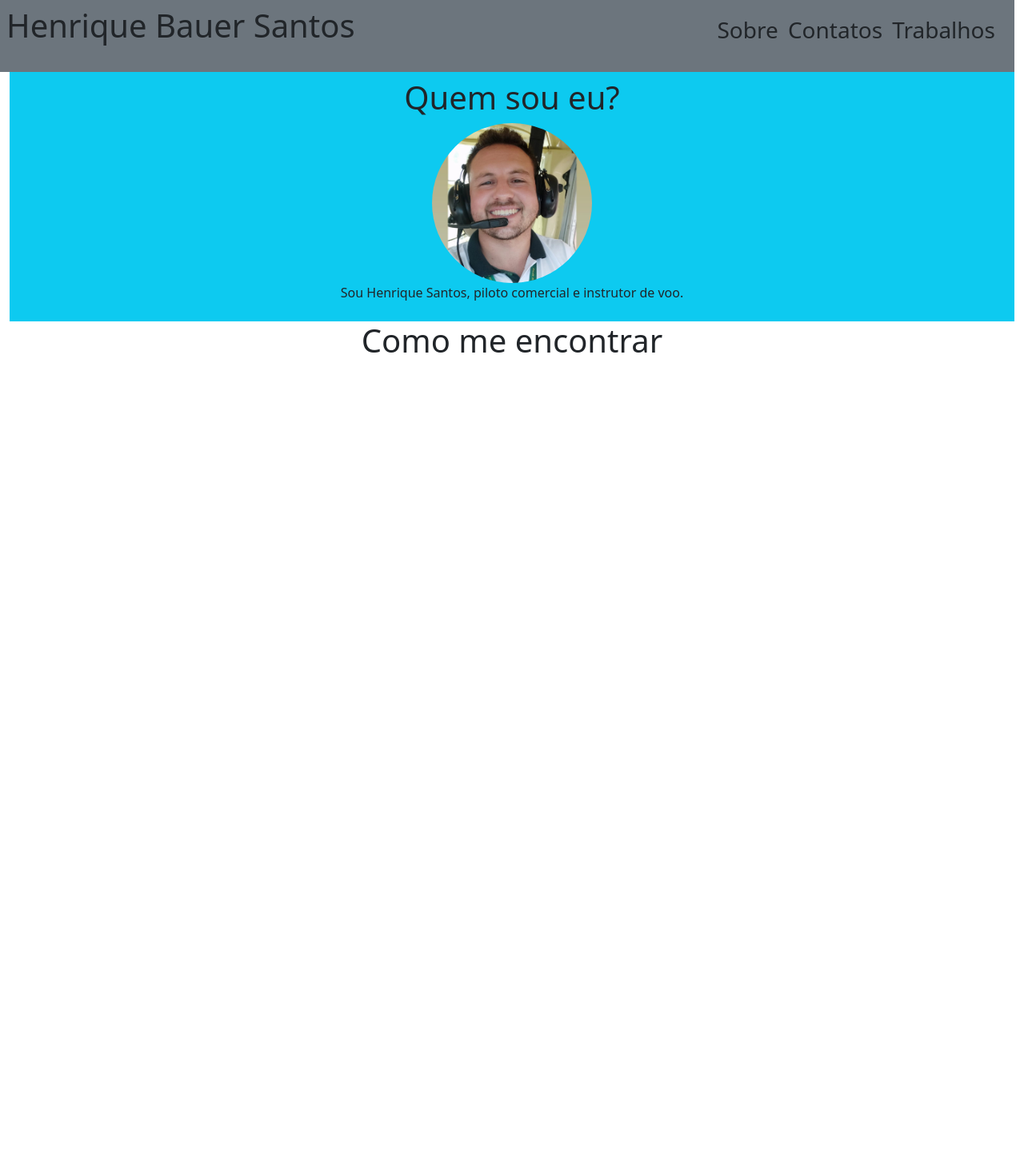
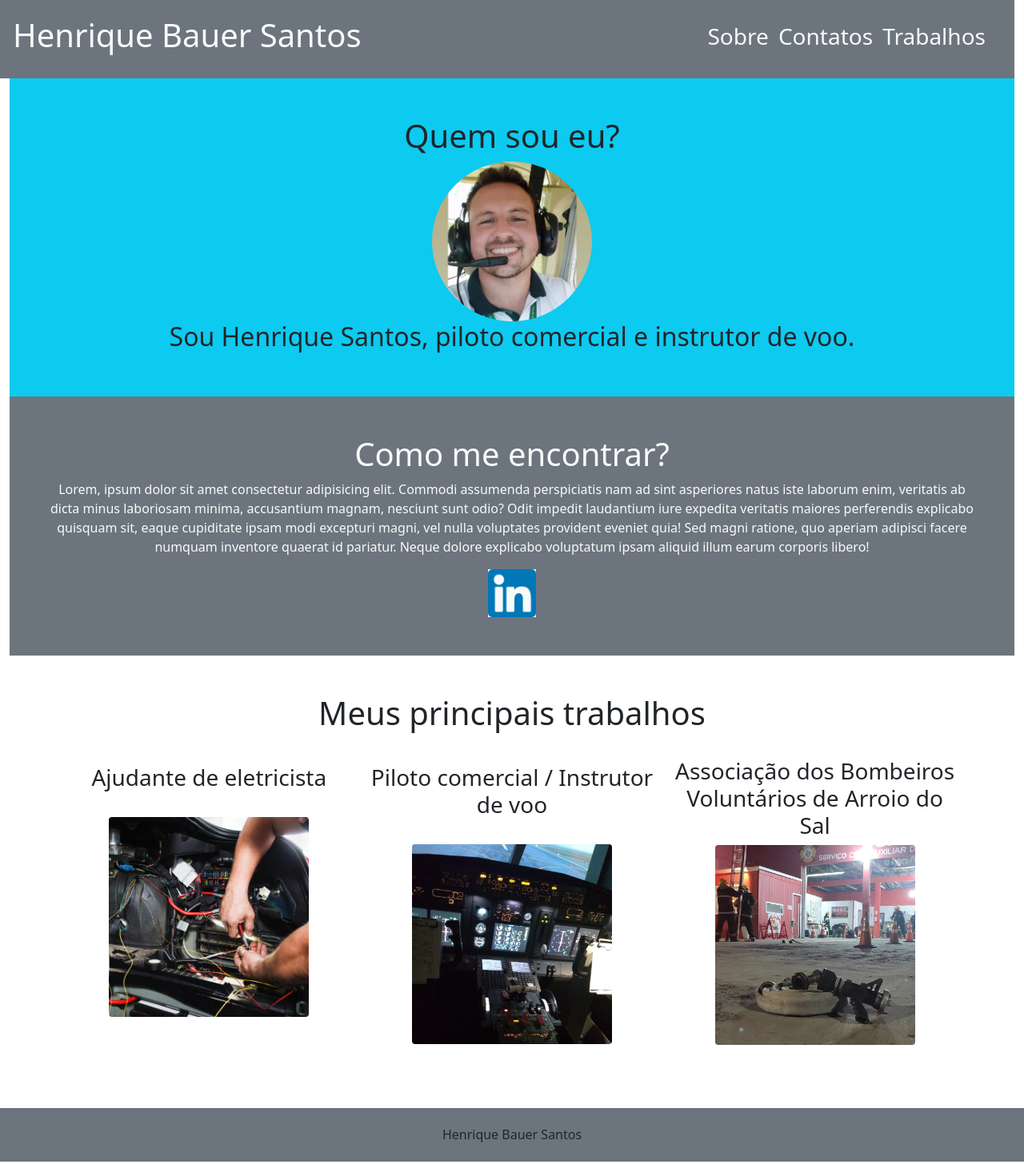
Before and after one commit to HenriqueBauerSantos/Int_Desenvolv_Web-ULBRA, a plain HTML site: page Aula12/Projeto_bs2/index.html in a window 1280 px wide. Shown: the whole page at 80% size. Before the commit the page ends 800 px from the top, so only its background shows below. Drawn offline with nearby package versions, Linux system fonts and the light colour scheme.

Commit message:
Atualização da pasta Aula12 com o termino do projeto n2 utilizando Bootstrap

```diff
--- a/Aula12/Projeto_bs2/index.html
+++ b/Aula12/Projeto_bs2/index.html
@@ -9,24 +9,47 @@
     <script src="https://cdn.jsdelivr.net/npm/bootstrap@5.1.3/dist/js/bootstrap.bundle.min.js"></script>
 </head>
 <body>
-    <header class="container-fluid row bg-secondary p-2">
-        <h1 class="col-8">Henrique Bauer Santos</h1>
-        <menu class="col-4 text-end p-2">
-            <a class="text-decoration-none fs-3 me-2 text-dark" href="#">Sobre</a>
-            <a class="text-decoration-none fs-3 me-2 text-dark" href="#">Contatos</a>
-            <a class="text-decoration-none fs-3 me-2 text-dark" href="#">Trabalhos</a>
+    <header class="container-fluid row bg-secondary p-3 text-light">
+        <h1 class="col-8 mt-1">Henrique Bauer Santos</h1>
+        <menu class="col-4 text-end mt-2">
+            <a class="text-decoration-none fs-3 me-2 text-light" href="#quem">Sobre</a>
+            <a class="text-decoration-none fs-3 me-2 text-light" href="#encontrar">Contatos</a>
+            <a class="text-decoration-none fs-3 me-2 text-light" href="#trab">Trabalhos</a>
         </menu>
     </header>
     <section class="container-fluid text-center">
-        <article class="bg-info p-2">
+        <article class="bg-info p-5" id="quem">
             <h1>Quem sou eu?</h1>
             <img class="rounded-circle col-6 center-block" style="max-height: 200px; max-width: 200px;" src="assets/img/WhatsApp Image 2022-04-10 at 11.36.41.jpeg" alt="">
-            <p>Sou Henrique Santos, piloto comercial e instrutor de voo.</p>
+            <h2>Sou Henrique Santos, piloto comercial e instrutor de voo.</h2>
         </article>
-        <article>
-            <h1>Como me encontrar</h1>
-            <p></p>
+        <article class="p-5 bg-secondary text-light" id="encontrar">
+            <h1>Como me encontrar?</h1>
+            <p>Lorem, ipsum dolor sit amet consectetur adipisicing elit. Commodi assumenda perspiciatis nam ad sint asperiores natus iste laborum enim, veritatis ab dicta minus laboriosam minima, accusantium magnam, nesciunt sunt odio? Odit impedit laudantium iure expedita veritatis maiores perferendis explicabo quisquam sit, eaque cupiditate ipsam modi excepturi magni, vel nulla voluptates provident eveniet quia! Sed magni ratione, quo aperiam adipisci facere numquam inventore quaerat id pariatur. Neque dolore explicabo voluptatum ipsam aliquid illum earum corporis libero!</p>
+            <a target="blank" href="https://www.linkedin.com/in/henrique-bauer-santos-24b2b8194">
+                <img class="bg-light" style="max-width: 60px;" src="assets/img/linkDin.png" alt="">
+            </a>
+        </article>
+        <article class="p-5" id="trab">
+            <h1>Meus principais trabalhos</h1>
+            <div class="row p-4">
+                <div class="col-4 p-2">
+                    <h3>Ajudante de eletricista</h3>
+                    <img class="mt-4 rounded" style="max-width: 250px;" src="Assets/img/Eletricista.jpg" alt="">
+                </div>
+                <div class="col-4 p-2">
+                    <h3>Piloto comercial / Instrutor de voo</h3>
+                    <img class="mt-4 rounded" style="max-width: 250px;" src="Assets/img/cabine.jpg" alt="">
+                </div>
+                <div class="col-4">
+                    <h3>Associação dos Bombeiros <br> Voluntários de Arroio do Sal</h3>
+                    <img class="rounded" style="max-width: 250px;" src="Assets/img/ABVAS.jpg" alt="">
+                </div>
+            </div>
         </article>
     </section>
+    <footer class="bg-secondary text-center">
+        <h6 class="p-4">Henrique Bauer Santos</h6>
+    </footer>
 </body>
 </html>
```
Also changed, not shown: Aula12/Projeto_bs2/assets/img/Instagram.png (deleted), Aula12/Projeto_bs2/assets/img/gmail.png (deleted), Aula12/Projeto_bs2/assets/img/kisspng-computer-icons-magnifying-glass-magnifier-symbol-magnifier-creative-5b068c2d98c277.8986881515271557576257.png (deleted).
